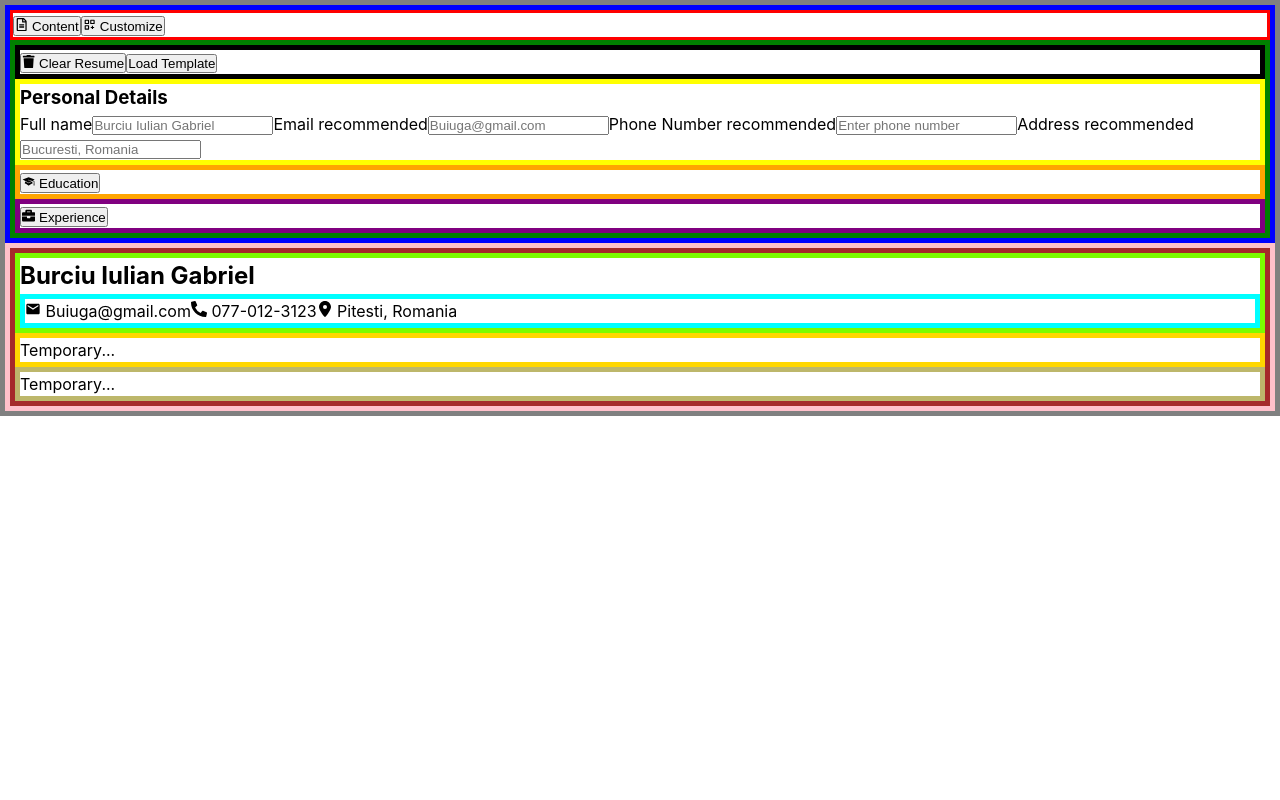
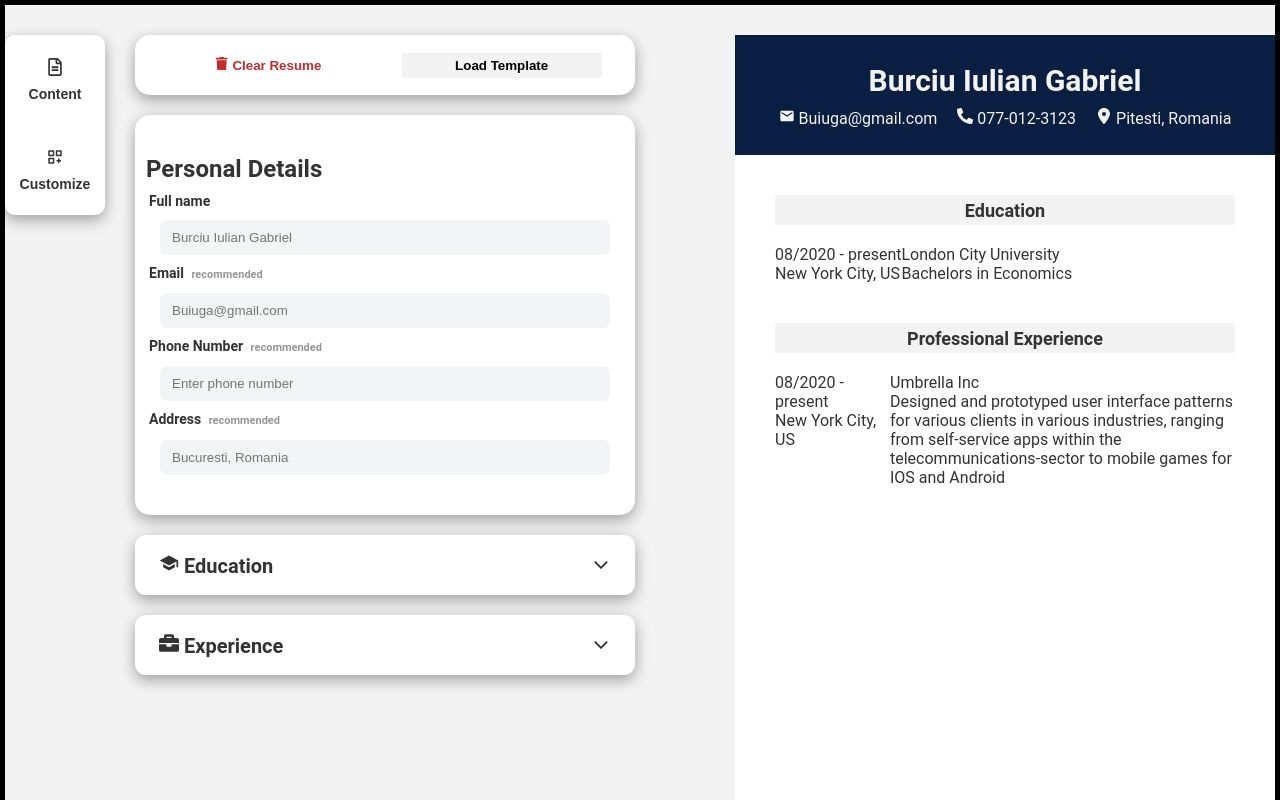
Before and after one commit to IulianGabriel/Resume-Architect, a React (Vite) app: page / in a window 1280 px wide. Shown: the top 800 px of the page. Built offline with nearby package versions, Linux system fonts and the light colour scheme.

Commit message:
Added css
Finished adding css and slightly changed html.

```diff
--- a/src/Components/Layout.jsx
+++ b/src/Components/Layout.jsx
@@ -1,11 +1,12 @@
 import { FaRegFileAlt } from "react-icons/fa"; //File icon for "content" button
 import { BiCustomize } from "react-icons/bi"; //icon for "customize" button
 import { FaTrash } from "react-icons/fa"; // icon for "clear" button
-import { GiGraduateCap } from "react-icons/gi"; //icon for "Education"
+import { MdSchool } from "react-icons/md"; //icon for "Education"
 import { FaBriefcase } from "react-icons/fa"; // icon for "experience"
 import { MdMail } from "react-icons/md"; //icon for "mail"
 import { FaPhoneAlt } from "react-icons/fa"; // icon for "phone"
 import { FaLocationDot } from "react-icons/fa6"; // icon for "location"
+import { IoChevronDown } from "react-icons/io5"; // icon for dropdown menu
 
 export default function Layout() {
   return (
@@ -13,7 +14,7 @@ export default function Layout() {
       <div className="app-div">
         <section className="customize-resume-container">
           <div className="sidebar">
-            <button>
+            <button id="sidebar-active">
               <FaRegFileAlt /> Content
             </button>
             <button>
@@ -22,10 +23,10 @@ export default function Layout() {
           </div>
           <div className="form-container">
             <div className="resume-controls">
-              <button>
+              <button className="clear-resume-btn">
                 <FaTrash /> Clear Resume
               </button>
-              <button>Load Template</button>
+              <button className="load-template-btn">Load Template</button>
             </div>
             <form className="personal-details">
               <h3>Personal Details</h3>
@@ -38,30 +39,27 @@ export default function Layout() {
               <label>
                 Phone Number <span>recommended</span>
               </label>
-              <input
-                type="tel"
-                id="phone-number"
-                placeholder="Enter phone number"
-              />
+              <input type="tel" placeholder="Enter phone number" />
               <label>
                 Address <span>recommended</span>
               </label>
               <input type="text" placeholder="Bucuresti, Romania" />
             </form>
             <div className="education">
-              <button>
-                <GiGraduateCap /> Education
-              </button>
+              <span>
+                <MdSchool /> Education
+              </span>
+              <IoChevronDown />
             </div>
             <div className="experience">
-              <button>
+              <span>
                 <FaBriefcase /> Experience
-              </button>
+              </span>
+              <IoChevronDown />
             </div>
           </div>
         </section>
         <section className="resume-container">
-          <div className="resume">
           <div className="personal-info">
             <h1>Burciu Iulian Gabriel</h1>
             <div className="contact-info">
@@ -76,11 +74,37 @@ export default function Layout() {
               </span>
             </div>
           </div>
+          <div className="more-information">
+            <div className="education-section">
+              <h3>Education</h3>
               <div className="education-info">
-              <p>Temporary...</p>
+                <div className="education-period">
+                  <p>08/2020 - present</p>
+                  <p>New York City, US</p>
                 </div>
+                <div className="school-and-degree">
+                  <p>London City University</p>
+                  <p>Bachelors in Economics</p>
+                </div>
+              </div>
+            </div>
+            <div className="experience-section">
+              <h3>Professional Experience</h3>
               <div className="experience-info">
-              <p>Temporary...</p>
+                <div className="working-period">
+                  <p>08/2020 - present</p>
+                  <p> New York City, US </p>
+                </div>
+                <div className="additional-informatio">
+                <p>Umbrella Inc</p>
+                <p>
+                  Designed and prototyped user interface patterns for various
+                  clients in various industries, ranging from self-service apps
+                  within the telecommunications-sector to mobile games for IOS
+                  and Android
+                </p>
+                </div>
+              </div>
             </div>
           </div>
         </section>
--- a/src/index.css
+++ b/src/index.css
@@ -1,66 +1,306 @@
+.roboto-regular {
+  font-family: "Roboto", sans-serif;
+  font-weight: 400;
+  font-style: normal;
+}
+
 * {
   margin: 0;
   padding: 0;
+  box-sizing: border-box;
+}
+
+html {
+  font-size: 62.5%;
 }
 
 :root {
-  font-family: Inter, system-ui, Avenir, Helvetica, Arial, sans-serif;
-  line-height: 1.5;
-  font-weight: 400;
+  --primary-color: #ffffff;
+  --secondary-color: #f3f3f3;
+  --div-box-shadow: rgba(0, 0, 0, 0.35) 0px 5px 15px;
+  font-family: "Roboto", sans-serif;
+  color: #333;
 }
 
 .app-div {
-  border: 5px solid gray;
+  border: 5px solid black;
+  background-color: #f3f3f3;
+  display: flex;
+  justify-content: center;
+  gap: 10rem;
+  min-height: 100vh;
 }
 
 .customize-resume-container {
-  border: 5px solid blue;
+  margin-top: 3rem;
+  display: flex;
+  gap: 3rem;
+  background-color: var(--secondary-color);
 }
 
+/* sidebar styling */
 .sidebar {
-  border: 3px solid red;
+  display: flex;
+  flex-direction: column;
+  justify-content: space-around;
+  align-items: center;
+  width: 10rem;
+  height: 18rem;
+  background-color: var(--primary-color);
+  border-radius: 1rem;
+  box-shadow: var(--div-box-shadow);
 }
 
-.form-container {
-  border: 5px solid green;
+.sidebar button {
+  display: flex;
+  justify-content: center;
+  flex-direction: column;
+  align-items: center;
+  gap: 1rem;
+  width: 8rem;
+  height: 6rem;
+  font-size: 1.4rem;
+  font-weight: bold;
+  border: none;
+  border-radius: 1rem;
+  background-color: transparent;
+  color: #333;
+  cursor: pointer;
 }
 
-.resume-controls {
-  border: 5px solid black;
+.sidebar button:active {
+  transform: scale(0.95);
 }
 
-.personal-details {
-  border: 5px solid yellow;
+#sidebar-active {
+  background-color: var(--primary-color);
 }
 
-.education {
-  border: 5px solid orange;
+.sidebar svg {
+  font-size: 1.8rem;
 }
 
-.experience {
-  border: 5px solid purple;
+/* Form container styling */
+.form-container {
+  display: flex;
+  flex-direction: column;
+  gap: 2rem;
+  width: 50rem;
 }
 
-.resume-container {
-  border: 5px solid pink;
+/* Styling Clear/Load template div */
+.resume-controls {
+  border-radius: 1.5rem;
+  background-color: var(--primary-color);
+  height: 6rem;
+  box-shadow: var(--div-box-shadow);
+  display: flex;
+  justify-content: space-evenly;
+  align-items: center;
 }
 
-.resume {
-  border: 5px solid brown;
+.resume-controls button {
+  width: 20rem;
+  height: 2.5rem;
+  font-weight: bold;
+  cursor: pointer;
+}
+
+.resume-controls button:active {
+  transform: scale(0.95);
+}
+
+.clear-resume-btn {
+  color: #c02d2d;
+  border: none;
+  background-color: var(--primary-color);
+}
+
+.load-template-btn {
+  border: none;
+  background-color: var(--secondary-color);
+}
+
+/* Inputs div styling */
+.personal-details {
+  display: flex;
+  justify-content: center;
+  flex-direction: column;
+  background-color: var(--primary-color);
+  border-radius: 1.5rem;
+  height: 40rem;
+  box-shadow: rgba(0, 0, 0, 0.35) 0px 5px 15px;
+}
+
+.personal-details h3 {
+  font-size: 2.4rem;
+  padding-left: 1.1rem;
+}
+
+label {
+  margin-left: 1.4rem;
+  font-size: 1.4rem;
+  line-height: 2.6em;
+  font-weight: bold;
+}
+
+label span {
+  color: rgb(150, 150, 150);
+  font-size: 1.1rem;
+  padding-left: 0.4rem;
+}
+
+.personal-details input {
+  align-self: center;
+  border-radius: 0.7rem;
+  outline: none;
+  border: 2px solid transparent;
+  height: 3.5rem;
+  width: 90%;
+  padding-left: 1rem;
+  background-color: #f3f4f6;
+  transition: border 0.3s ease;
+}
+
+.personal-details input:focus {
+  border-color: #3a83f0;
+  box-shadow: 0px 0px 1px;
+}
+
+/* styling initial education div */
+.education {
+  display: flex;
+  justify-content: space-between;
+  padding: 0 2.4rem 0 2.4rem;
+  align-items: center;
+  height: 6rem;
+  border-radius: 1.1rem;
+  background-color: var(--primary-color);
+  box-shadow: var(--div-box-shadow);
+}
+
+.education span {
+  font-size: 2rem;
+  font-weight: bold;
+  background-color: var(--primary-color);
+}
+
+.education svg {
+  font-size: 2rem;
+}
+
+/* styling initial experience div */
+.experience {
+  display: flex;
+  justify-content: space-between;
+  align-items: center;
+  padding: 0 2.4rem 0 2.4rem;
+  height: 6rem;
+  border-radius: 1.1rem;
+  background-color: var(--primary-color);
+  box-shadow: var(--div-box-shadow);
+}
+
+.experience span {
+  font-size: 2rem;
+  font-weight: bold;
+  background-color: var(--primary-color);
+}
+
+.experience svg {
+  font-size: 2rem;
+}
+
+/* styling resume container */
+.resume-container {
+  display: flex;
+  flex-direction: column;
+  margin-top: 3rem;
+  width: 80rem;
+  height: 112rem;
 }
 
 .personal-info {
-  border: 5px solid lawngreen;
+  display: flex;
+  flex-direction: column;
+  justify-content: center;
+  align-items: center;
+  background-color: #091f41;
+  height: 12rem;
+}
+
+.personal-info h1 {
+  font-size: 3rem;
+  color: var(--secondary-color);
 }
 
 .contact-info {
-  border: 5px solid cyan;
+  display: flex;
+  gap: 2rem;
+  font-size: 1.6rem;
+  color: var(--secondary-color);
+  margin-top: 1rem;
+}
+
+.more-information {
+  flex: 1;
+  display: flex;
+  flex-direction: column;
+  background-color: var(--primary-color);
+}
+
+.education-section {
+  margin: 4rem 4rem 0 4rem;
+}
+
+.education-section h3 {
+  display: flex;
+  justify-content: center;
+  align-items: center;
+  font-size: 1.8rem;
+  background-color: var(--secondary-color);
+  height: 3rem;
+}
+
+.education-section p {
+  font-size: 1.4rem;
 }
 
 .education-info {
-  border: 5px solid gold;
+  margin-top: 2rem;
+  display: flex;
+}
+
+.education-info p {
+  font-size: 1.6rem;
+}
+
+.experience-section {
+  margin: 4rem 4rem 0 4rem;
+}
+
+.experience-section h3 {
+  display: flex;
+  justify-content: center;
+  align-items: center;
+  font-size: 1.8rem;
+  background-color: var(--secondary-color);
+  height: 3rem;
 }
 
 .experience-info {
-  border: 5px solid darkkhaki;
+  display: flex;
+  margin-top: 2rem;
 }
+
+.experience-info p {
+  font-size: 1.6rem;
+}
+
+.working-period {
+  min-width: 25%;
+}
+
+.education-period {
+  min-width: 25%;
+}
```
Lines whose indentation alone changed are shown as unchanged.
